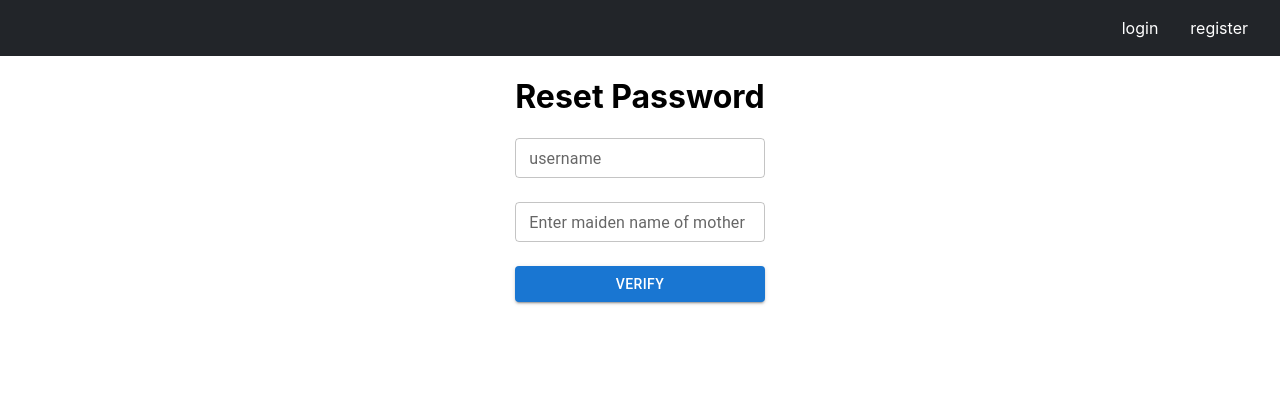
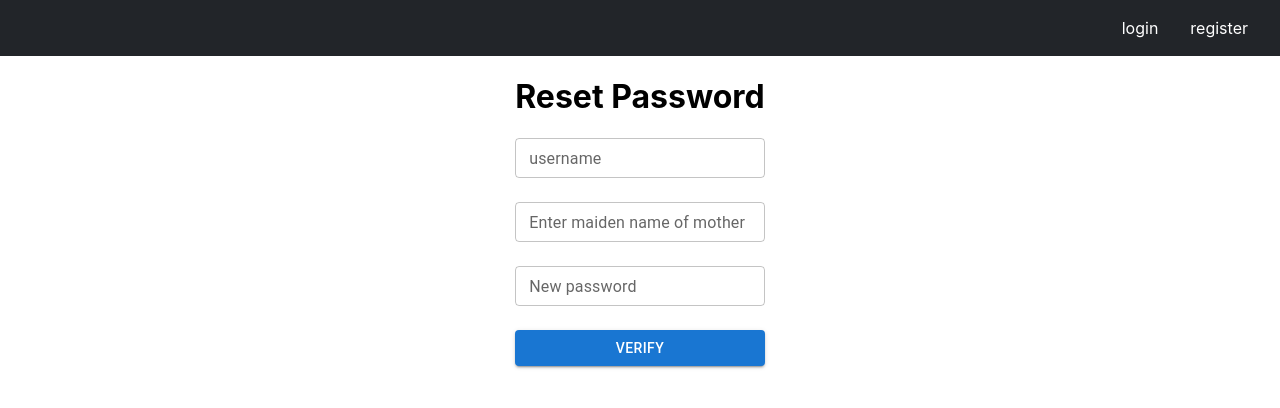
Before and after one commit to whark231/rack_race, a React (Create React App) app in the folder client/: page /login in a window 1280 px wide. Both pictures are taken after a click on the button "RESET PASSWORD". Shown: the top 408 px of the page. Built offline with nearby package versions, Linux system fonts and the light colour scheme.

Commit message:
Reset Password Frontend

```diff
--- a/client/src/Auth/Login.js
+++ b/client/src/Auth/Login.js
@@ -44,6 +44,12 @@ export default function Login() {
             type={"password"}
             size="small"
           />
+          <TextField
+          label="New password"
+          onChange={(e)=>setPassword(e.target.value)}
+          type={"password"}
+          size="small"
+        />
           {/* Submit */}
           <Button
             variant="contained"
```
